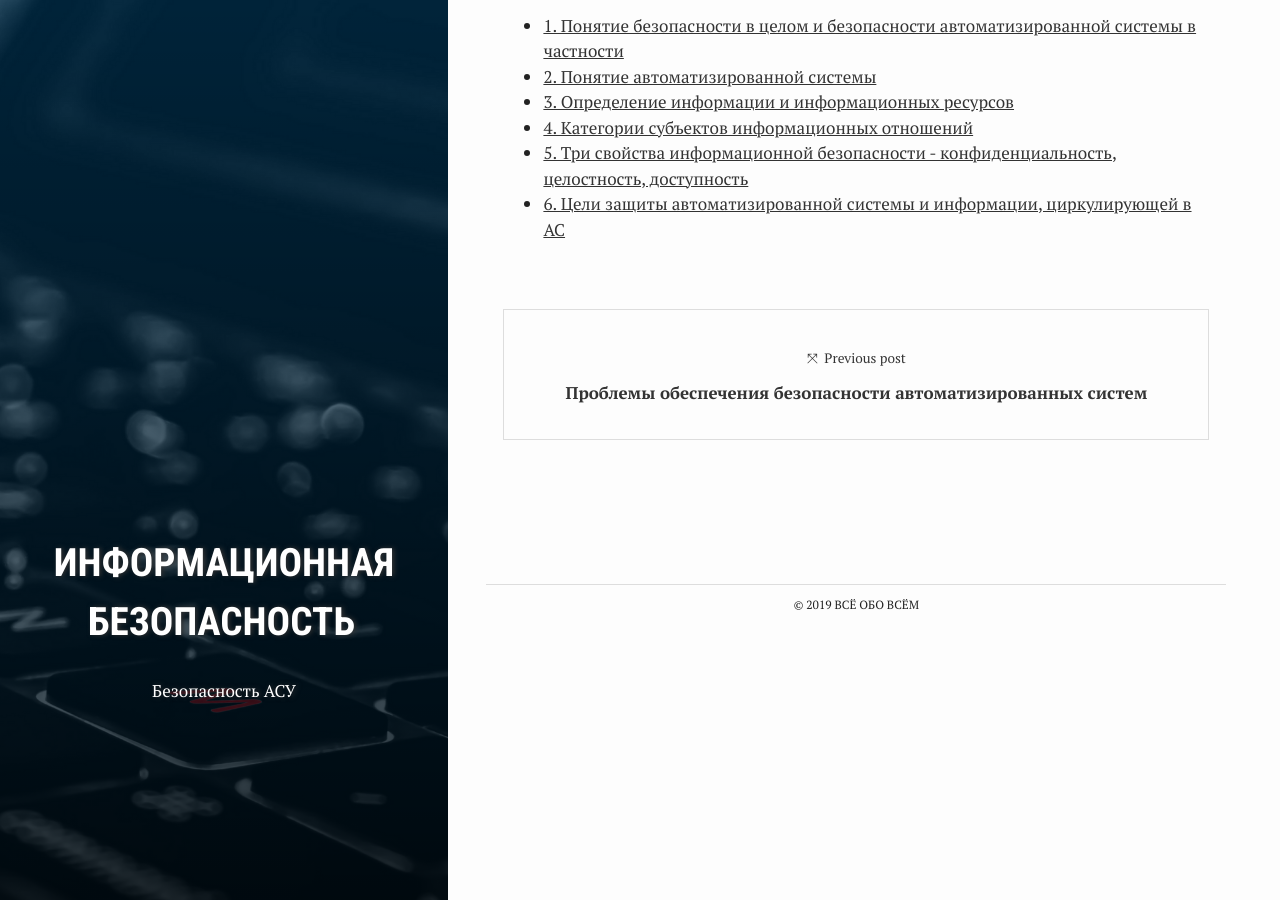
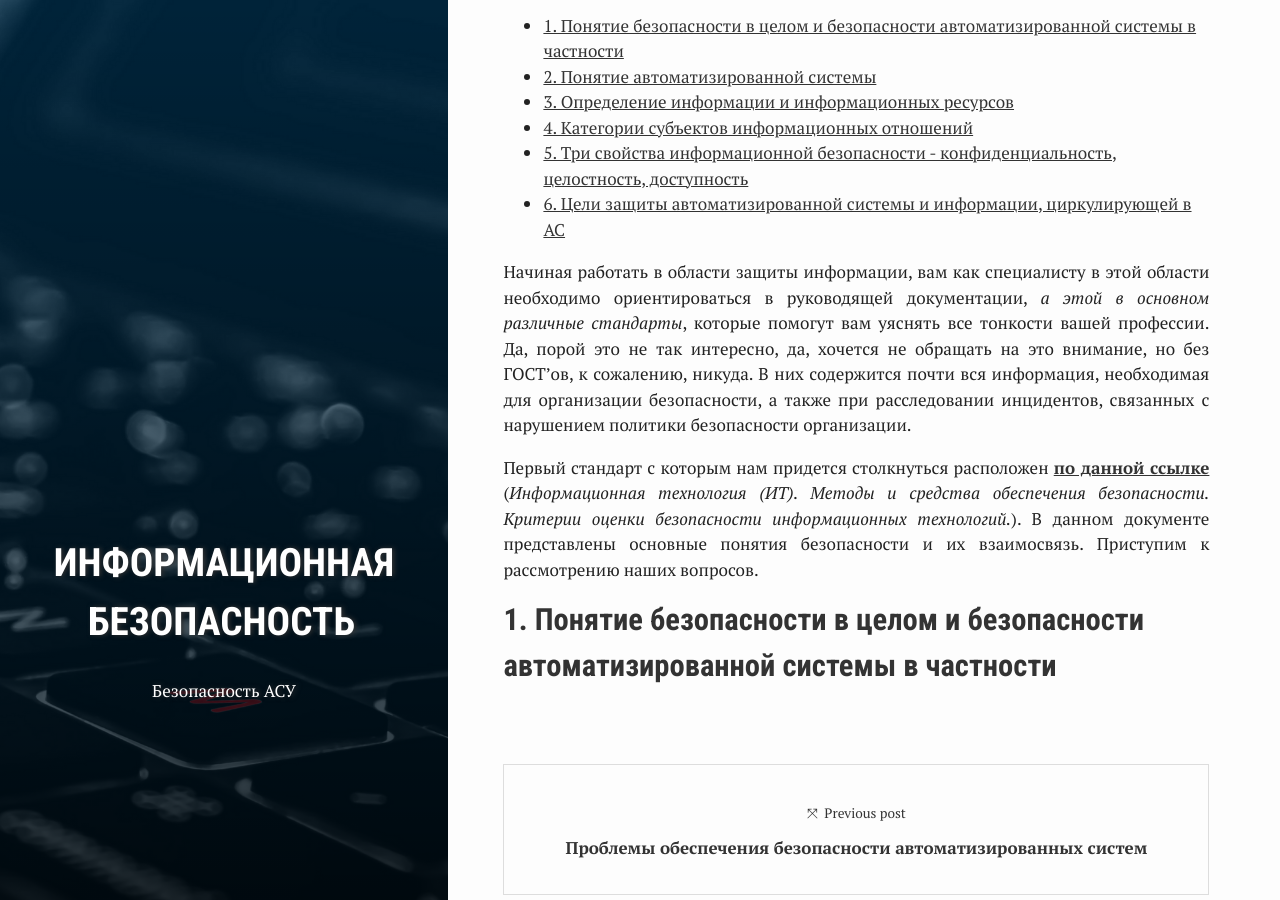
Before and after one commit to ghostmorgan/ghostmorgan.github.io, a Jekyll site: the page built from _posts/2019-10-28-inform_security_1_2.md, in a window 1280 px wide and 900 px high, scrolled down 442 px. Built offline with Jekyll 4.4.1, drawn with Linux system fonts in a browser that asks for light colours; nearby versions of some CDN libraries; comment, search, counter and statistics services are not loaded.

Commit message:
Update artcile

```diff
--- a/_posts/2019-10-28-inform_security_1_2.md
+++ b/_posts/2019-10-28-inform_security_1_2.md
@@ -21,3 +21,9 @@ comments: true
 * <a href="#4">4. Категории субъектов информационных отношений</a>
 * <a href="#5">5. Три свойства информационной безопасности - конфиденциальность, целостность, доступность</a>
 * <a href="#6">6. Цели защиты автоматизированной системы и информации, циркулирующей в АС</a>
+
+Начиная работать в области защиты информации, вам как специалисту в этой области необходимо ориентироваться в руководящей документации, *а этой в основном различные стандарты*, которые помогут вам уяснять все тонкости вашей профессии. Да, порой это не так интересно, да, хочется не обращать на это внимание, но без ГОСТ'ов, к сожалению, никуда. В них содержится почти вся информация, необходимая для организации безопасности, а также при расследовании инцидентов, связанных с нарушением политики безопасности организации.
+
+Первый стандарт с которым нам придется столкнуться расположен [**по данной ссылке**](http://docs.cntd.ru/document/1200101777 "Информационная технология (ИТ). Методы и средства обеспечения безопасности. Критерии оценки безопасности информационных технологий.") (*Информационная технология (ИТ). Методы и средства обеспечения безопасности. Критерии оценки безопасности информационных технологий.*). В данном документе представлены основные понятия безопасности и их взаимосвязь. Приступим к рассмотрению наших вопросов.
+
+<h2><a name="1">1. Понятие безопасности в целом и безопасности автоматизированной системы в частности</a></h2>
```
